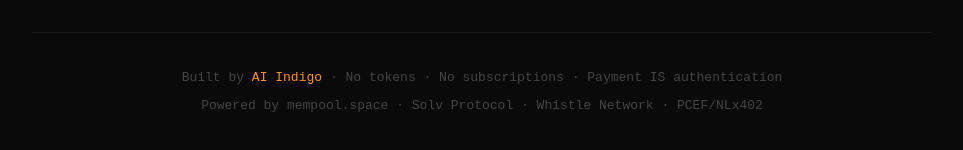
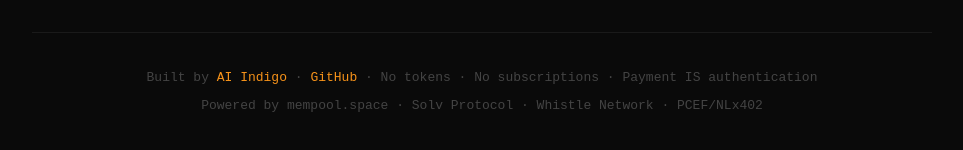
Before and after one commit to aiindigo925/btcfi-api, a Next.js app: page / in a window 1280 px wide. Shown: the part 2840-2990 px from the top of the page, without its empty margins (158-1121 px from the left). Built offline with nearby package versions, Linux system fonts and the light colour scheme; no server answers.

Commit message:
add GitHub link to landing page footer

```diff
--- a/src/app/page.tsx
+++ b/src/app/page.tsx
@@ -211,7 +211,7 @@ Decentralized RPC via Whistle Network`}</div>
 
       {/* Footer */}
       <div style={css.footer}>
-        <p>Built by <a href="https://aiindigo.com" style={css.link}>AI Indigo</a> · No tokens · No subscriptions · Payment IS authentication</p>
+        <p>Built by <a href="https://aiindigo.com" style={css.link}>AI Indigo</a> · <a href="https://github.com/aiindigo925/btcfi-api" target="_blank" style={css.link}>GitHub</a> · No tokens · No subscriptions · Payment IS authentication</p>
         <p style={{ marginTop: '8px' }}>Powered by mempool.space · Solv Protocol · Whistle Network · PCEF/NLx402</p>
       </div>
     </div>
```
Also changed, not shown: 4 other files (tests, documents, lock files or other folders).
